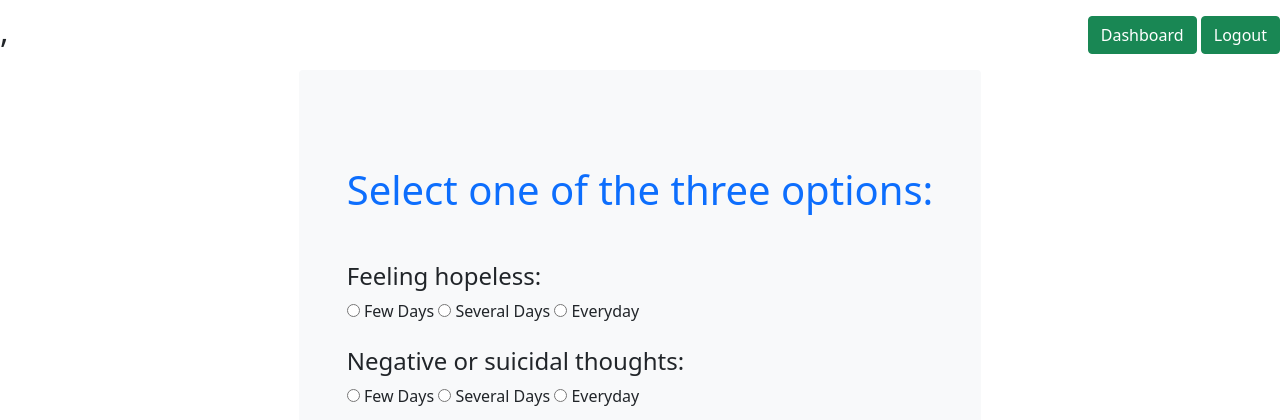
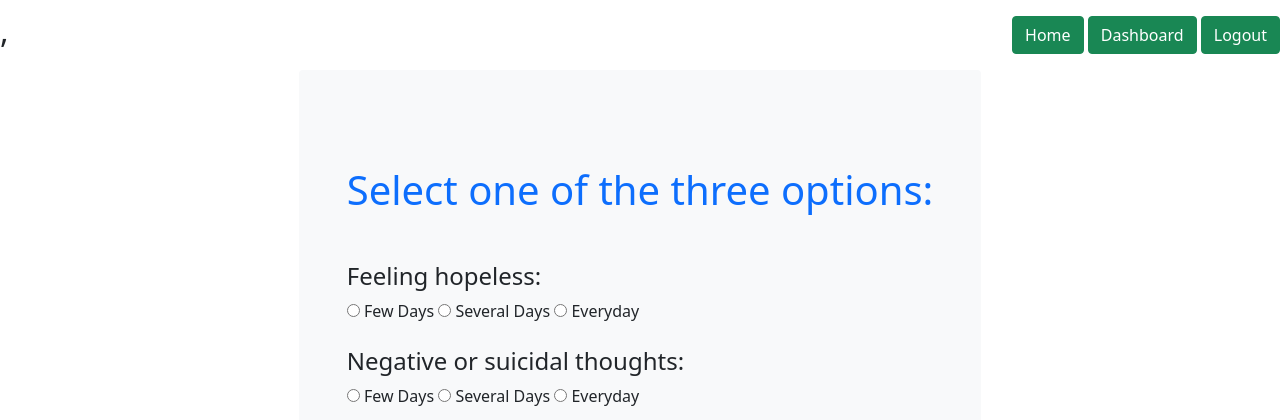
Before and after one commit to Jay-clyh-Lee/MentalHealthAwareness, a Flask app: page /tests/new in a window 1280 px wide. Shown: the top 420 px of the page. Run offline with Flask 2, Linux system fonts and the light colour scheme; the visitor is signed in with stand-in values (Sample User, id 1); data that the repository does not hold is empty.

Commit message:
new commit

```diff
--- a/flask_app/controllers/users.py
+++ b/flask_app/controllers/users.py
@@ -55,3 +55,9 @@
         "id": session["user_id"]
     }
     return render_template("dashboard.html", logged_in_user = user.User.get_by_id(data), all_tests = test.Test.get_tests_by_user_id(data))
+
+
+@app.route('/home')
+def love_page():
+
+    return redirect('/dashboard')
--- a/flask_app/templates/new.html
+++ b/flask_app/templates/new.html
@@ -13,6 +13,7 @@
         <div class="d-flex justify-content-between align-items-center">
             <h2 class="text-center">{{logged_in_user.first_name}}, {{logged_in_user.last_name}}</h2>
             <div>
+                <a href="/Home" class="my-3 btn btn-success " >Home </a>
                 <a href="/dashboard" class="my-3 btn btn-success ">Dashboard</a>
                 <a href="/logout" class="my-3 btn btn-success ">Logout</a>
             </div>
```
